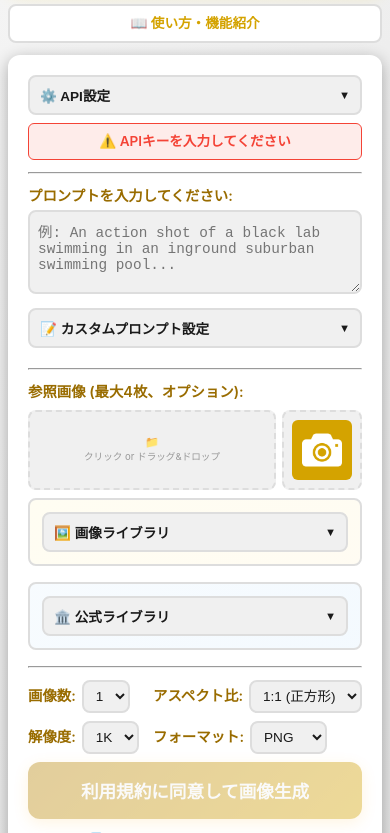
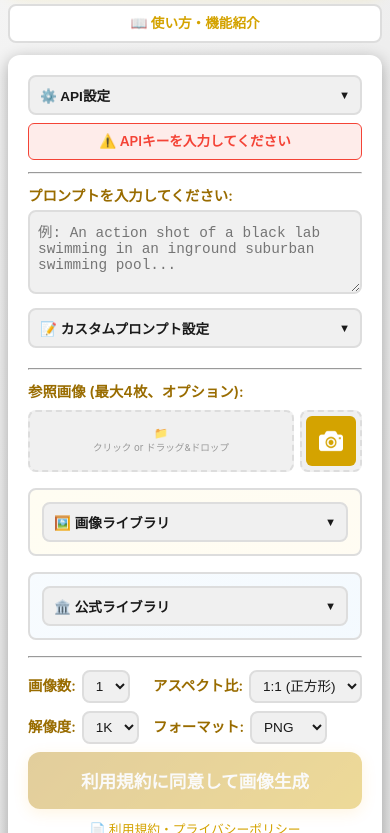
Before and after one commit to tejastice/smartphone-banana, a plain HTML site: page index.html in a window 390 px wide. Shown: the part 80-913 px from the top of the page. Drawn offline with Linux system fonts and the light colour scheme.

Commit message:
バグ修正

```diff
--- a/index.html
+++ b/index.html
@@ -84,7 +84,7 @@
         "PWAインストール対応"
       ],
       "screenshot": "https://tejastice.github.io/smartphone-banana/ogp.jpg",
-      "softwareVersion": "1.0.11",
+      "softwareVersion": "1.0.16",
       "datePublished": "2025-01-23",
       "dateModified": "2025-01-23"
     }
@@ -102,7 +102,7 @@
             <div class="header-content">
                 <img src="icons/icon-192.png" alt="Smartphone Banana" class="header-icon">
                 <div class="header-text">
-                    <h1>Smartphone Banana <span class="version">v1.0.11</span></h1>
+                    <h1>Smartphone Banana <span class="version">v1.0.16</span></h1>
                 </div>
                 <button id="installButton" class="install-button" style="display: none;" title="アプリをインストール">
                     📥
--- a/style.css
+++ b/style.css
@@ -217,14 +217,14 @@ input[type="password"]:focus {
     display: flex;
     align-items: center;
     justify-content: center;
-    padding: 8px;
+    padding: 4px;
     aspect-ratio: 1;
 }
 
 .upload-drop-zone-grid {
     border: 2px dashed var(--border-color);
     border-radius: 8px;
-    padding: 8px;
+    padding: 12px;
     background: var(--input-bg);
     transition: border-color 0.3s ease, background 0.3s ease;
     cursor: pointer;
@@ -232,7 +232,7 @@ input[type="password"]:focus {
     flex-direction: column;
     justify-content: center;
     align-items: center;
-    min-height: 80px;
+    min-height: 0;
     color: #999;
     font-size: 0.75rem;
     text-align: center;
@@ -263,10 +263,11 @@ input[type="password"]:focus {
     display: flex;
     align-items: center;
     justify-content: center;
+    /* セルいっぱいに広げて行高さに追従 */
     width: 100%;
     height: 100%;
-    min-height: 60px;
-    padding: 8px;
+    min-height: 0;
+    padding: 0;
 }
 
 .camera-btn:hover {
@@ -279,17 +280,23 @@ input[type="password"]:focus {
 }
 
 .camera-icon {
-    width: 40px;
-    height: 40px;
+    /* セルサイズに素直に追従 - max制限を外して急な変化を防ぐ */
+    width: 70%;
+    height: auto;
+    max-width: none;
+    max-height: none;
     filter: brightness(0) invert(1);
     transition: all 0.3s ease;
 }
 
 .image-preview-container {
     display: grid;
-    grid-template-columns: repeat(5, 1fr);
+    grid-template-columns: repeat(5, minmax(0, 1fr));
     gap: 6px;
     margin-top: 8px;
+    margin-bottom: 16px;
+    /* 各行を均等にする - 3枚のときでも行の高さを安定させる */
+    grid-auto-rows: 1fr;
 }
 
 .image-preview-item {
@@ -1252,6 +1259,20 @@ footer a:hover {
     }
 }
 
+/* 400px以下では狭い画面用に調整 */
+@media (max-width: 400px) {
+    .camera-icon {
+        width: 60%;
+        max-width: 24px;
+        max-height: 24px;
+    }
+
+    .upload-drop-zone-grid {
+        padding: 6px;
+        min-height: 0;
+    }
+}
+
 /* 350px以下では2列グリッドに切り替え（5列では物理的に成立しないため） */
 @media (max-width: 350px) {
     .image-preview-container {
--- a/sw.js
+++ b/sw.js
@@ -1,4 +1,4 @@
-const CACHE_NAME = 'smartphone-banana-v1.0.11';
+const CACHE_NAME = 'smartphone-banana-v1.0.16';
 const urlsToCache = [
     './',
     './index.html',
```
Also changed, not shown: 1 other file.
